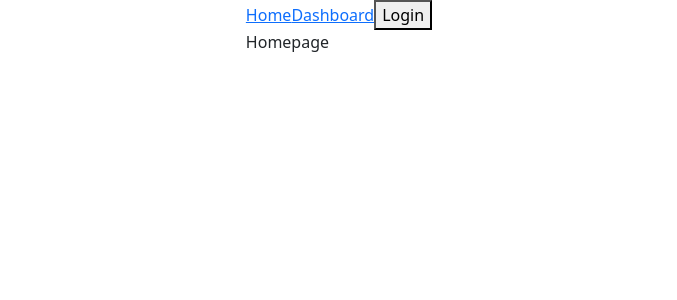
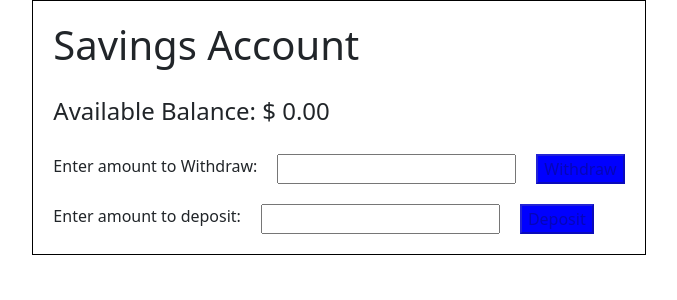
Before and after one commit to vamshik889/React-30days, a React (Vite) app: page / in a window 1280 px wide. Shown: the top 300 px of the page, without its empty margins (301-978 px from the left). Built offline with nearby package versions, Linux system fonts and the light colour scheme.

Commit message:
reducer with context API

```diff
--- a/src/App.jsx
+++ b/src/App.jsx
@@ -52,6 +52,8 @@ import Form1 from './FormValidations/Form1'
 import Validation from './FormValidations/Validation'
 import Layout from './Routing_setup/components/Layout'
 import LoginProvider from './Routing_setup/components/LoginProvider'
+import BankAccount from './reducerWithContext/BankAccount'
+import AccountContext from './reducerWithContext/AccountContext'
 
 
 function App() {
@@ -124,10 +126,15 @@ function App() {
      {/* <Components/> */}
      {/* <Form1/> */}
      {/* <Validation/> */}
-     <LoginProvider>
+
+     {/* <LoginProvider>
 
      <Layout/>
-     </LoginProvider>
+     </LoginProvider> */}
+     <AccountContext>
+
+     <BankAccount/>
+     </AccountContext>
 
     </>
   )
--- a/src/Reactmemo/Child.jsx
+++ b/src/Reactmemo/Child.jsx
@@ -4,7 +4,7 @@ const Child =  React.memo( ({name})=>{
     console.log("render in child-1")
 
   return (
-    <div>{name}</div>
+    <div>{name}{}</div>
   )
 })
 
--- /dev/null
+++ b/src/reducerWithContext/AccountContext.jsx
@@ -0,0 +1,17 @@
+import React, { createContext, useContext, useReducer } from 'react'
+import AccountReducer, { initialState } from './AccountReducer'
+
+const BankContext = createContext()
+const AccountContext = ({children}) => {
+
+  const [state,dispatch] = useReducer(AccountReducer,initialState)
+  return (
+    <BankContext.Provider value={{state,dispatch}}>
+      {children}
+    </BankContext.Provider>
+  )
+}
+
+export default AccountContext;
+
+export const useAccountContext = ()=>useContext(BankContext)
--- /dev/null
+++ b/src/reducerWithContext/AccountReducer.jsx
@@ -0,0 +1,22 @@
+export const initialState = {
+  balance: 0,
+};
+function AccountReducer(state = initialState, action) {
+  switch (action.type) {
+    case "withdraw":
+      if (state.balance >= +action.payload) {
+        return { ...state, balance: +state.balance - +action.payload };
+      }
+      return state;
+    case "deposit":
+      if (+action.payload > 0) {
+        return { ...state, balance: + state.balance + + action.payload };
+      }
+      return state;
+
+    default:
+      return state;
+  }
+}
+
+export default AccountReducer;
--- /dev/null
+++ b/src/reducerWithContext/BankAccount.jsx
@@ -0,0 +1,68 @@
+import React, { useState } from "react";
+
+import styles from "./BankAccount.module.css";
+import { useAccountContext } from "./AccountContext";
+const BankAccount = () => {
+  const [input, setInput] = useState({
+    withdraw: null,
+    deposit: null,
+  });
+
+  const { state, dispatch } = useAccountContext();
+  const handleChange = (e) => {
+    const { name, value } = e.target;
+
+    setInput((prev) => ({ ...prev, [name]: value }));
+  };
+
+  const handleWithdraw = (e) => {
+    e.preventDefault();
+    dispatch({ type: "withdraw", payload: input.withdraw });
+    setInput((prev)=>({...prev,withdraw:""}))
+  };
+  const handleDeposit = (e) => {
+    e.preventDefault();
+    dispatch({ type: "deposit", payload: input.deposit });
+    setInput((prev)=>({...prev,deposit:""}))
+
+  };
+  return (
+    <form className={styles.form}>
+      <h1>Savings Account</h1>
+      <h4>Available Balance: $ {state.balance.toFixed(2)}</h4>
+      <div className={styles.inputGroup}>
+        <label htmlFor="withdraw">Enter amount to Withdraw:</label>
+        <input
+          type="text"
+          id="withdraw"
+          name="withdraw"
+          onChange={handleChange}
+          value={input.withdraw}
+        />
+        <button className={styles.btn} onClick={handleWithdraw}
+        disabled={!input.withdraw || input.withdraw>state.balance || isNaN(input.withdraw)}
+        >
+          Withdraw
+        </button>
+      </div>
+      <div className={styles.inputGroup}>
+        <label htmlFor="deposit">Enter amount to deposit:</label>
+        <input
+          type="text"
+          id="deposit"
+          name="deposit"
+          onChange={handleChange}
+          value={input.deposit}
+        />
+        <button className={styles.btn} onClick={handleDeposit}
+                disabled={!input.deposit || isNaN(input.deposit)}
+
+        >
+          Deposit
+        </button>
+      </div>
+    </form>
+  );
+};
+
+export default BankAccount;
--- /dev/null
+++ b/src/reducerWithContext/BankAccount.module.css
@@ -0,0 +1,16 @@
+.btn{
+background-color:blue;
+
+}
+.inputGroup{
+    display:flex;
+    gap:20px
+
+}
+.form{
+    border:1px solid black;
+    padding:20px;
+    display:flex;
+    flex-direction:column;
+    gap:20px
+}
```
